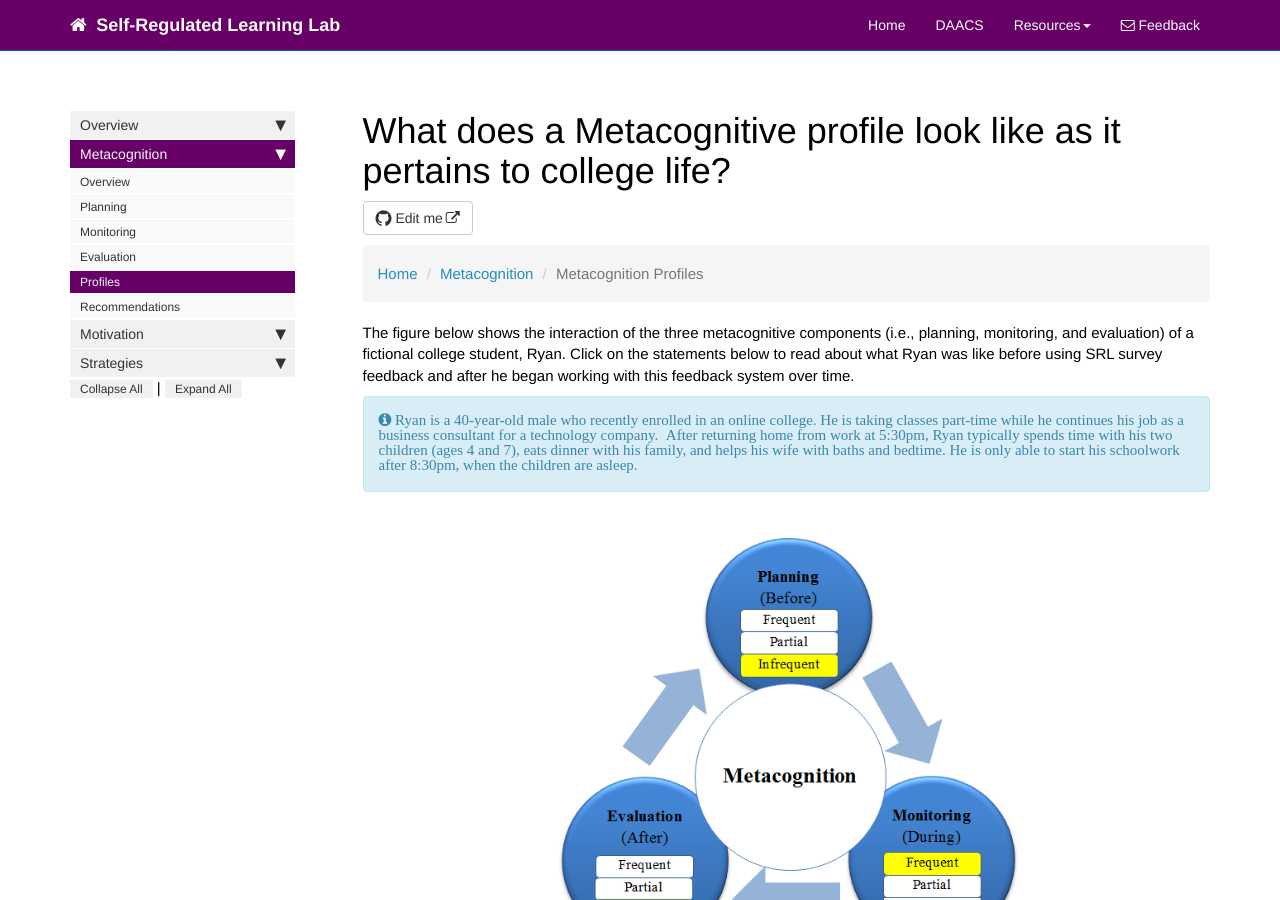
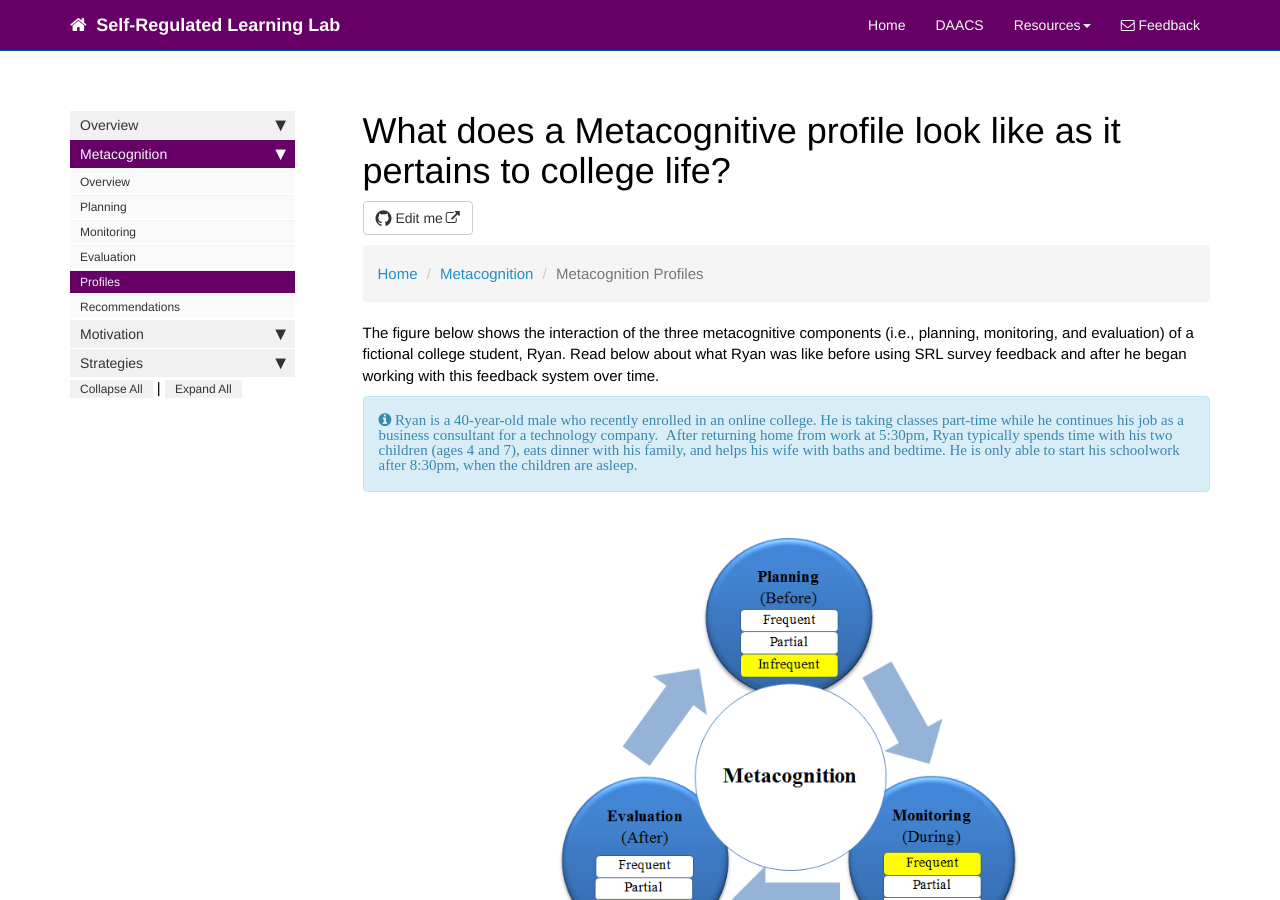
Before and after one commit to dfranklin02/SRL, a Jekyll site: the page built from docs/pages/metacognition/metacognition_profile.md, in a window 1280 px wide and 900 px high. Built offline with Jekyll 4.4.1, drawn with Linux system fonts in a browser that asks for light colours; nearby versions of some CDN libraries; comment, search, counter and statistics services are not loaded.

Commit message:
Update metacognition_profile.md

```diff
--- a/docs/pages/metacognition/metacognition_profile.md
+++ b/docs/pages/metacognition/metacognition_profile.md
@@ -14,7 +14,7 @@ toc: false
     <li class="active">Metacognition Profiles</li>
 </ul>
 
-The figure below shows the interaction of the three metacognitive components (i.e., planning, monitoring, and evaluation) of a fictional college student, Ryan. Click on the statements below to read about what Ryan was like before using SRL survey feedback and after he began working with this feedback system over time.
+The figure below shows the interaction of the three metacognitive components (i.e., planning, monitoring, and evaluation) of a fictional college student, Ryan. Read below about what Ryan was like before using SRL survey feedback and after he began working with this feedback system over time.
 
 <div markdown="span" class="alert alert-info" role="alert"><i class="fa fa-info-circle">
 Ryan is a 40-year-old male who recently enrolled in an online college. He is taking classes part-time while he continues his job as a business consultant for a technology company.  After returning home from work at 5:30pm, Ryan typically spends time with his two children (ages 4 and 7), eats dinner with his family, and helps his wife with baths and bedtime. He is only able to start his schoolwork after 8:30pm, when the children are asleep.</i>
```
